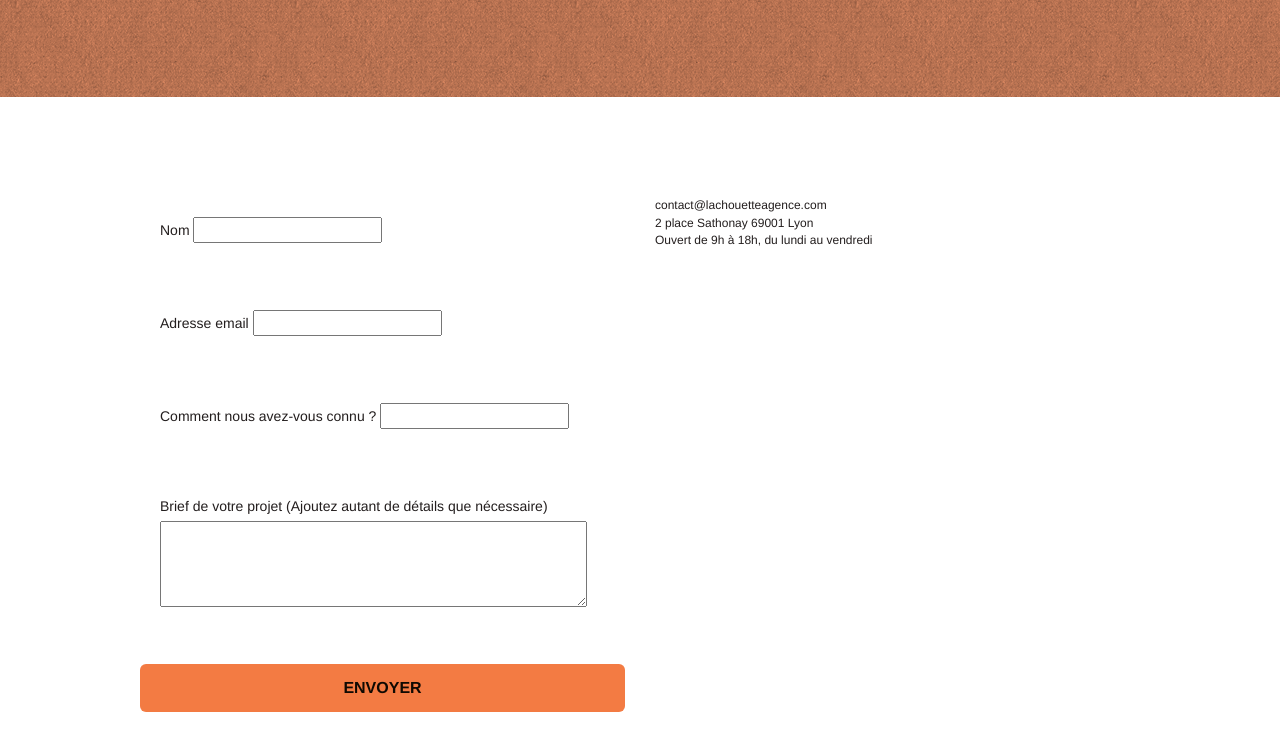
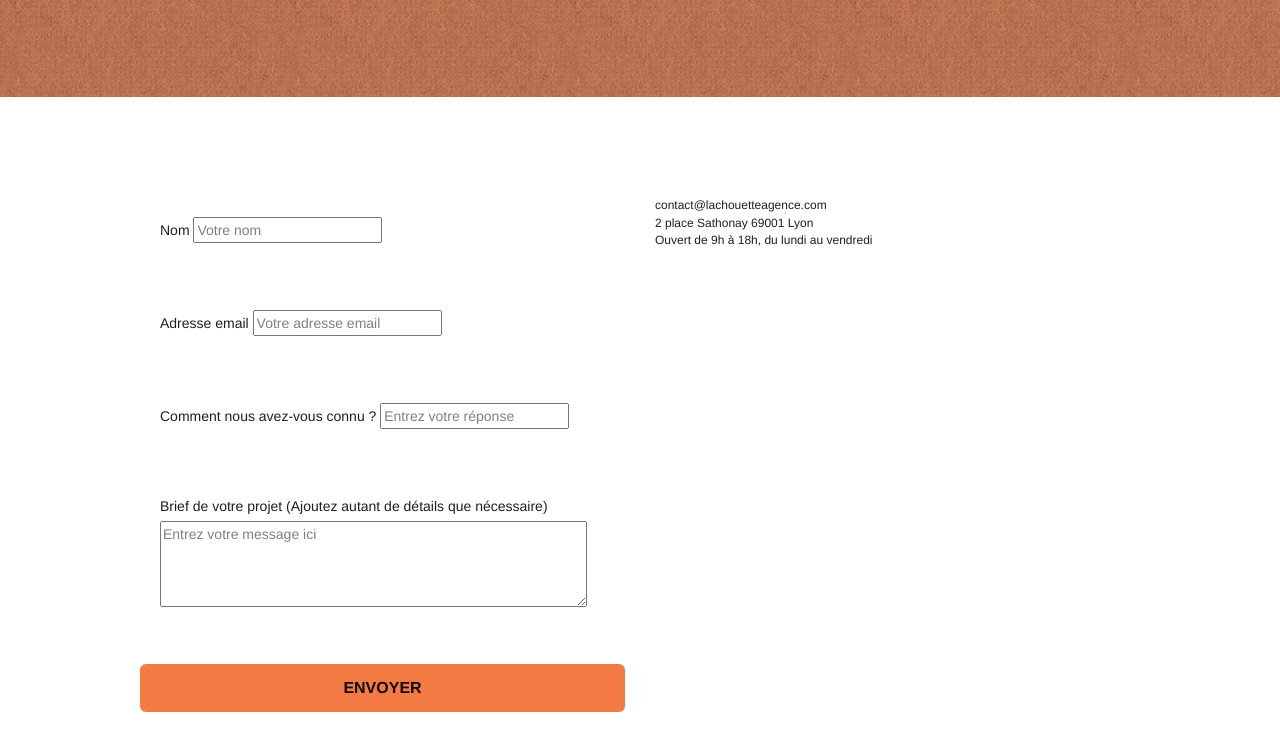
Before and after one commit to Rosenlev/Projet-4-optimise, a plain HTML site: page page2.html in a window 1280 px wide. Shown: the part 301-1052 px from the top of the page. Drawn offline with nearby package versions, Linux system fonts and the light colour scheme; files that its build step writes are made by us from their sources; a script that the page names is missing.

```diff
--- a/page2.html
+++ b/page2.html
@@ -1,8 +1,10 @@
 <!doctype html>
 <html lang=fr>
+
 <head>
 	<meta charset="utf-8">
-    <meta name="keywords" content="agence webdesign, design, création digitale, communication, graphisme, création graphique, agence design lyon, lyon graphisme">
+	<meta name="keywords"
+		content="agence webdesign, design, création digitale, communication, graphisme, création graphique, agence design lyon, lyon graphisme">
 	<meta name="description" content="La chouette agence, agence de web design à Lyon">
 	<meta name="viewport" content="width=device-width, initial-scale=1.0, viewport-fit=cover">
 	<link rel="shortcut icon" type="image/png" href="favicon.jpg">
@@ -19,13 +21,8 @@
 	<script src="./js/jqBootstrapValidation.js"></script>
 	<script src="./js/formHandler.js"></script>
 	<title>Contact</title>
+</head>
 
-
-<!-- Analytics -->
-
-<!-- Analytics END -->
-
-</head>
 <body>
 	<!-- Principal conteneur -->
 	<div class="page-container">
@@ -35,9 +32,13 @@
 			<div class="container bloc-sm">
 				<nav class="navbar row">
 					<header class="navbar-header">
-				<a class="navbar-brand" href="index.html"><img src="img/header_la_chouette_agence.png" alt="Logo La Chouette agence" height="40" /></a>
-				<button id="nav-toggle" type="button" class="ui-navbar-toggle navbar-toggle" data-toggle="collapse" data-target=".navbar-1">
-					<span class="sr-only">Toggle navigation</span><span class="icon-bar"></span><span class="icon-bar"></span><span class="icon-bar"></span>
+						<a class="navbar-brand" href="index.html"><img src="img/header_la_chouette_agence.png"
+								alt="Logo La Chouette agence" height="40" /></a>
+						<button id="nav-toggle" type="button" class="ui-navbar-toggle navbar-toggle"
+							data-toggle="collapse" data-target=".navbar-1">
+							<span class="sr-only">Toggle navigation</span>
+							<span class="icon-bar"></span>
+							<span class="icon-bar"></span><span class="icon-bar"></span>
 						</button>
 					</header>
 					<nav class="collapse navbar-collapse navbar-1 special-dropdown-nav">
@@ -78,38 +79,45 @@
 			<div class="container bloc-lg">
 				<div class="row">
 					<div class="col-sm-6">
-				<form id="form_1" novalidate success-msg="Your message has been sent." fail-msg="Sorry it seems that our mail server is not responding, Sorry for the inconvenience!">
+						<form id="form_1" novalidate success-msg="Your message has been sent."
+							fail-msg="Sorry it seems that our mail server is not responding, Sorry for the inconvenience!">
 							<div class="form-group">
 								<label>
 									Nom
 								</label>
-						<input id="name" aria-label="form-control" required />
+								<input id="name" aria-label="form-control" value="Votre nom" required />
 							</div>
 							<div class="form-group">
 								<label>
 									Adresse email
 								</label>
-						<input id="email" aria-label="form-control" type="email" required />
+								<input id="email" aria-label="form-control" value="Votre adresse email" type="email"
+									required />
 							</div>
 							<div class="form-group">
 								<label>
 									Comment nous avez-vous connu ?
 								</label>
-						<input aria-label="form-control" type="email" required id="input_504" />
+								<input aria-label="form-control" type="email" value="Entrez votre réponse" required
+									id="input_504" />
 							</div>
 							<div class="form-group">
 								<label>
 									Brief de votre projet (Ajoutez autant de détails que nécessaire)<br>
-						</label><textarea id="message" aria-label="form-control" rows="4" cols="50" required></textarea>
+								</label>
+								<textarea id="message" aria-label="form-control" rows="4" cols="50"
+									required>Entrez votre message ici</textarea>
 							</div>
-					<button class="bloc-button btn btn-lg btn-block cta-hero btn-atomic-tangerine" type="submit">
+							<button class="bloc-button btn btn-lg btn-block cta-hero btn-atomic-tangerine"
+								type="submit">
 								Envoyer
 							</button>
 						</form>
 					</div>
 					<div class="col-sm-6">
 						<p>
-					contact@lachouetteagence.com<br>2 place Sathonay 69001 Lyon<br>Ouvert de 9h à 18h, du lundi au vendredi<br>
+							contact@lachouetteagence.com<br>2 place Sathonay 69001 Lyon<br>Ouvert de 9h à 18h, du lundi
+							au vendredi<br>
 						</p>
 					</div>
 				</div>
@@ -118,7 +126,8 @@
 		<!-- bloc-7 END -->
 
 		<!-- ScrollToTop Button -->
-<a class="bloc-button btn btn-d scrollToTop" onclick="scrollToTarget('1')"><span class="fa fa-chevron-up"></span></a>
+		<a class="bloc-button btn btn-d scrollToTop" onclick="scrollToTarget('1')"><span
+				class="fa fa-chevron-up"></span></a>
 		<!-- ScrollToTop Button END-->
 
 
@@ -133,22 +142,26 @@
 						<div class="row row-no-gutters social">
 							<div class="col-sm-3">
 								<div class="text-center">
-							<a aria-label="Twitter" href="index.html"><span class="fa fa-twitter icon-md"></span></a>
+									<a aria-label="Twitter" href="index.html"><span
+											class="fa fa-twitter icon-md"></span></a>
 								</div>
 							</div>
 							<div class="col-sm-3">
 								<div class="text-center">
-							<a aria-label="Facebook" href="index.html"><span class="fa fa-facebook icon-md"></span></a>
+									<a aria-label="Facebook" href="index.html"><span
+											class="fa fa-facebook icon-md"></span></a>
 								</div>
 							</div>
 							<div class="col-sm-3">
 								<div class="text-center">
-							<a aria-label="Dribble" href="index.html"><span class="fa fa-dribbble icon-md"></span></a>
+									<a aria-label="Dribble" href="index.html"><span
+											class="fa fa-dribbble icon-md"></span></a>
 								</div>
 							</div>
 							<div class="col-sm-3">
 								<div class="text-center">
-							<a aria-label="Instagram" href="index.html"><span class="fa fa-instagram icon-md"></span></a>
+									<a aria-label="Instagram" href="index.html"><span
+											class="fa fa-instagram icon-md"></span></a>
 								</div>
 							</div>
 						</div>
@@ -163,4 +176,5 @@
 
 
 </body>
+
 </html>
```
Lines whose indentation alone changed are shown as unchanged.
